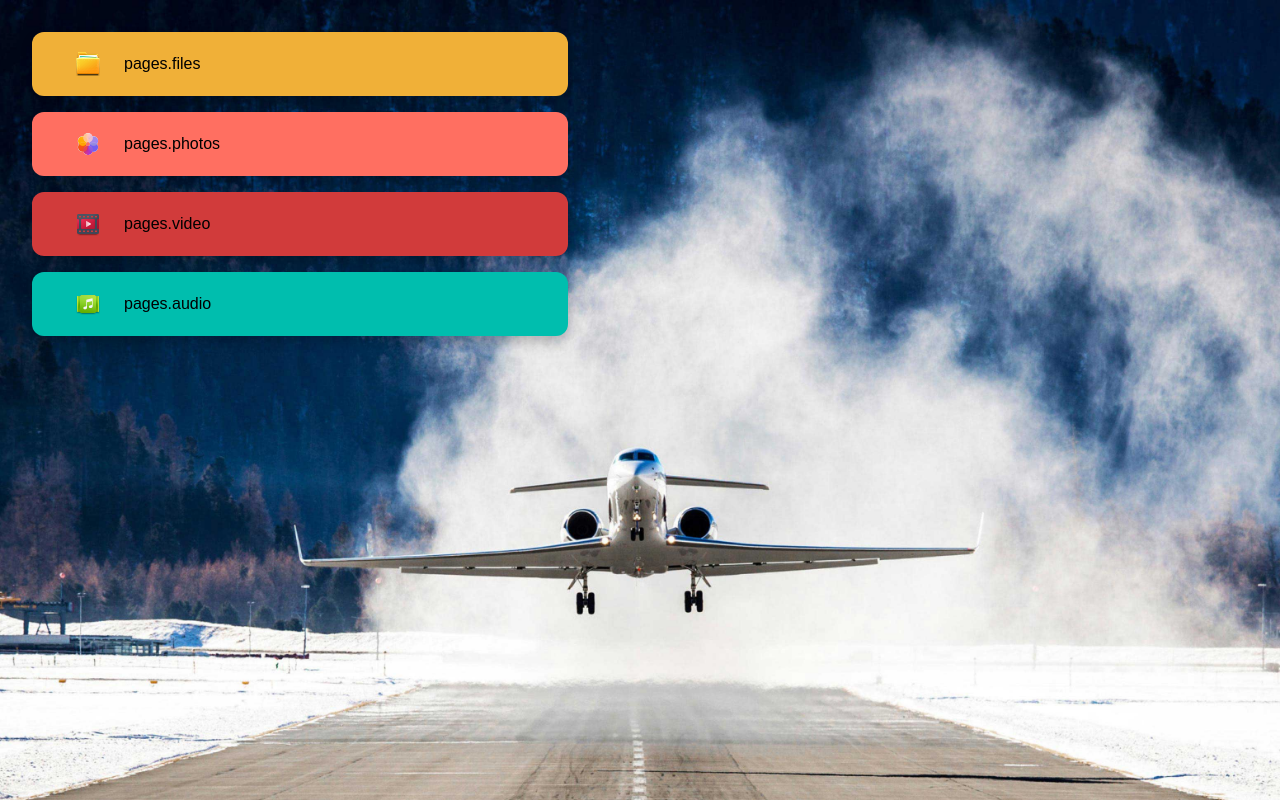
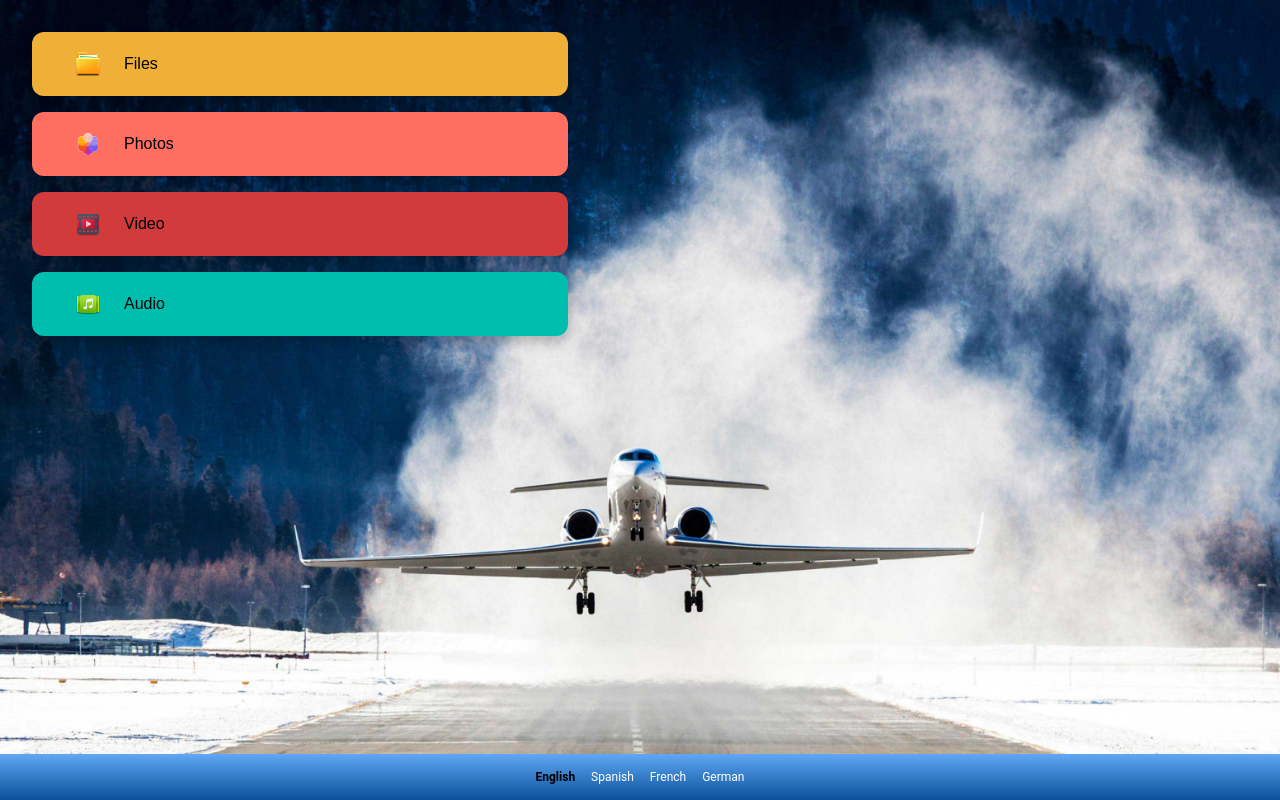
Before and after one commit to alberti-tu/NAS, a Next.js app: page / in a window 1280 px wide. Built offline with nearby package versions, Linux system fonts and the light colour scheme.

Commit message:
translate service

```diff
--- a/next.config.mjs
+++ b/next.config.mjs
@@ -2,8 +2,9 @@
  * @type {import('next').NextConfig}
 */
 const nextConfig = {
-    output: 'export',
-    distDir: 'build',
+  distDir: 'build',
+  images: { unoptimized: true },
+  output: 'export'
 }
 
 export default nextConfig
--- a/package.json
+++ b/package.json
@@ -9,9 +9,11 @@
     "lint": "next lint"
   },
   "dependencies": {
+    "i18next": "^23.11.5",
     "next": "14.2.4",
     "react": "^18",
     "react-dom": "^18",
+    "react-i18next": "^14.1.2",
     "sass": "^1.77.5"
   },
   "devDependencies": {
--- a/src/app/layout.tsx
+++ b/src/app/layout.tsx
@@ -1,24 +1,28 @@
-import type { Metadata } from 'next'
+'use client'
 
+import * as React from 'react'
+
+import '../services/translation'
 import '../styles/styles.scss'
-
-export const metadata: Metadata = {
-  title: 'NAS',
-  description: 'Landing page of NAS services',
-  icons: [
-    {
-      rel: 'icon',
-      type: 'image/x-icon',
-      url: '/favicon.ico',
-    }
-  ]
-}
+import { setCurrentLanguage } from '../services/translation'
 
 type IProps = Readonly<{ children: React.ReactNode }>
 
 export default function RootLayout({ children }: IProps) {
+  React.useEffect(() => {
+    let result = false
+    navigator.languages.forEach(item => {
+      if (!result) {
+        result = setCurrentLanguage(item)
+      }
+    })
+  },[])
+
   return (
     <html lang="en">
+      <head>
+        <title>NAS</title>
+      </head>
       <body>
         {children}
       </body>
--- a/src/app/page.tsx
+++ b/src/app/page.tsx
@@ -1,4 +1,8 @@
+import * as React from 'react'
+
 import Button, { ButtonProps } from '@/components/button'
+import Footer from '@/components/footer'
+import TranslateSelector from '@/components/translateSelector'
 
 const butttons: ButtonProps[] = [
   {
@@ -35,6 +39,9 @@ const HomePage = (): JSX.Element => {
           {butttons.map((item, index) => <Button key={index} {...item} />)}
         </div>
       </div>
+      <Footer>
+        <TranslateSelector />
+      </Footer>
     </div>
   )
 }
--- a/src/components/button.tsx
+++ b/src/components/button.tsx
@@ -1,6 +1,9 @@
 'use client'
-/* eslint-disable @next/next/no-img-element */
+
+import Image from 'next/image'
+
 import { useRouter } from 'next/navigation'
+import { useTranslation } from 'react-i18next'
 
 export type ButtonProps = {
   background?: string
@@ -10,15 +13,23 @@ export type ButtonProps = {
 }
 
 const Button = ({ background, href, icon, label }: ButtonProps): JSX.Element => {
+  const { t } = useTranslation()
   const router = useRouter()
+
   return (
     <button
       onClick={() => href && router.push(href)}
       style={{ background }}
-
     >
-      {icon && <img src={`/icons/${icon}.png`} alt="" />}
-      {label}
+      {icon && (
+        <Image
+          src={`/icons/${icon}.png`}
+          alt=""
+          height={24}
+          width={24}
+        />
+      )}
+      {t(label)}
     </button>
   )
 }
--- /dev/null
+++ b/src/components/footer.tsx
@@ -0,0 +1,11 @@
+type IProps = Readonly<{ children: React.ReactNode }>
+
+const Footer = ({ children }: IProps): JSX.Element => {
+  return (
+    <div className="footer">
+      {children}
+    </div>
+  )
+}
+
+export default Footer
--- /dev/null
+++ b/src/components/translateSelector.tsx
@@ -0,0 +1,26 @@
+'use client'
+
+import * as React from 'react'
+
+import { getCurrentLanguage, getLanguages, setCurrentLanguage } from '@/services/translation'
+import { useTranslation } from 'react-i18next'
+
+const TranslateSelector = (): JSX.Element => {
+  const { t } = useTranslation()
+
+  return (
+    <div className="translate_container">
+      {getLanguages().map((item, index) => (
+        <div
+          key={index}
+          className={`translate_item ${item === getCurrentLanguage() && 'selected'}`}
+          onClick={() => setCurrentLanguage(item)}
+        >
+          {t(`languages.${item}`, item)}
+        </div>
+      ))}
+    </div>
+  )
+}
+
+export default TranslateSelector
--- /dev/null
+++ b/src/services/translation.ts
@@ -0,0 +1,43 @@
+import i18n from 'i18next'
+import { initReactI18next } from 'react-i18next'
+
+import de from '../../public/i18n/de.json'
+import en from '../../public/i18n/en.json'
+import es from '../../public/i18n/es.json'
+import fr from '../../public/i18n/fr.json'
+
+const resources = {
+  en: { translation: en },
+  es: { translation: es },
+  fr: { translation: fr },
+  de: { translation: de },
+}
+
+i18n
+  .use(initReactI18next)
+  .init({
+    lng: 'en',
+    fallbackLng: 'en',
+    resources,
+  })
+
+export function getLanguages() {
+  return Object.keys(resources)
+}
+
+export function getCurrentLanguage() {
+  return i18n.language
+}
+
+export function setCurrentLanguage(language: string) {
+  language = language.split('-')[0]
+
+  if (!getLanguages().includes(language)) {
+    return false
+  }
+
+  i18n.changeLanguage(language)
+  return true
+}
+
+export default i18n
--- a/src/styles/_pages.scss
+++ b/src/styles/_pages.scss
@@ -10,3 +10,10 @@
   height: 100%;
   width: 100%;
 }
+
+.footer {
+  position: fixed;
+  bottom: 0px;
+
+  width: 100%;
+}
--- a/src/styles/_buttons.scss
+++ b/src/styles/components/_buttons.scss
@@ -16,9 +16,7 @@
     box-shadow: 0rem 0.375rem 0.75rem rgba(#000000, 0.2);
 
     padding: 0.5rem 2rem;
-
     font-size: 16px;
-
     width: 100%;
 
     cursor: pointer;
@@ -40,12 +38,19 @@
       transition: all 500ms;
       border: solid 4px #ffffff;
       color: white;
+      font-size: 18px;
+      font-weight: 600;
 
       img {
         transition: all 500ms;
         background: white;
         border-radius: 50%;
       }
+    }
+
+    &:active {
+      transition: all 500ms;
+      transform: scale(0.95);
     }
   }
 }
--- /dev/null
+++ b/src/styles/components/_translateSelector.scss
@@ -0,0 +1,24 @@
+.translate_container {
+  display: flex;
+  justify-content: center;
+  flex-wrap: wrap;
+
+  background: linear-gradient(0deg, #0a509a 0%, #60a8f5 100%);
+  padding: 0.5rem;
+
+  .translate_item {
+    margin: 0.5rem;
+    color: white;
+    font-size: 0.75rem;
+    cursor: pointer;
+
+    &:hover {
+      filter: brightness(80%);
+    }
+
+    &.selected {
+      color: black;
+      font-weight: 600;
+    }
+  }
+}
--- a/src/styles/styles.scss
+++ b/src/styles/styles.scss
@@ -1,4 +1,5 @@
-@import './buttons';
+@import './components/buttons';
+@import './components/translateSelector';
 @import './pages';
 
 body {
```
Also changed, not shown: 2 other files (tests, documents, lock files or other folders).
